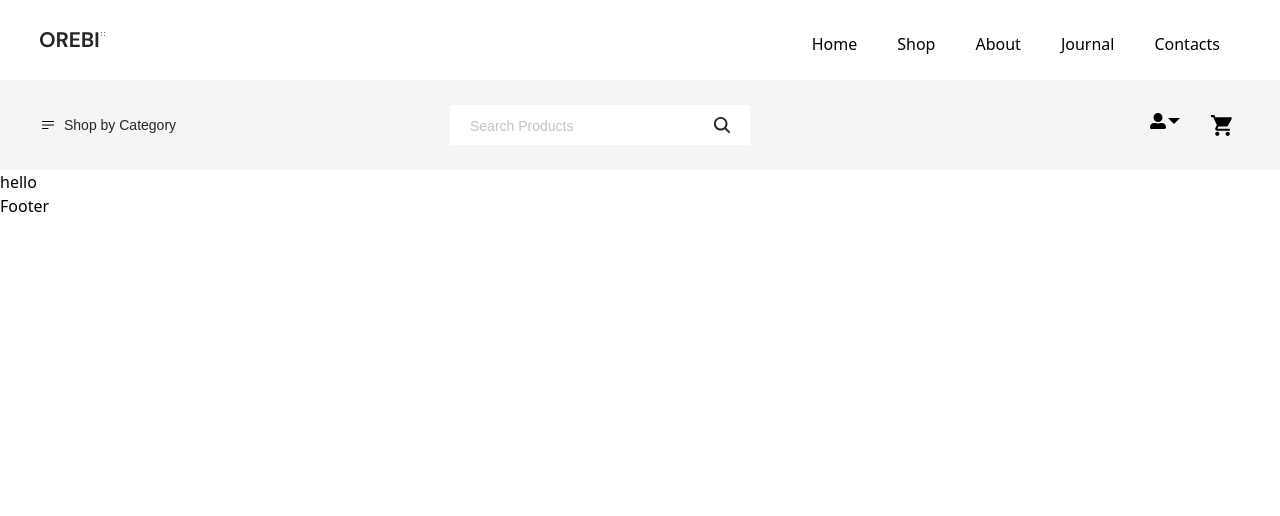
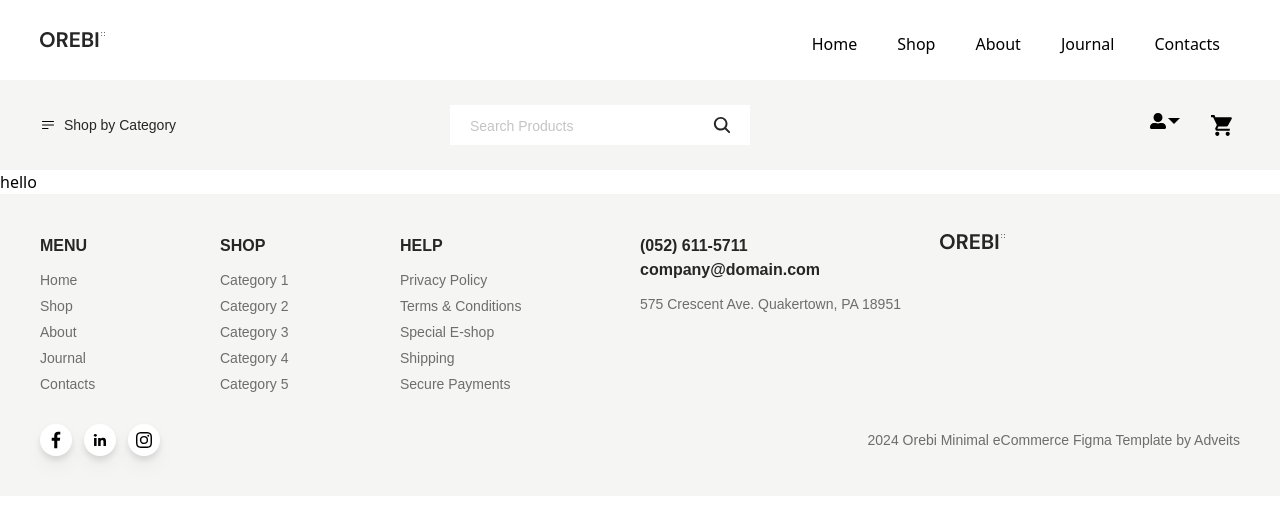
Before and after one commit to akash-khan-dev/orebi-E-commerce-frontend, a React (Vite) app: page / in a window 1280 px wide. Shown: the top 516 px of the page. Built offline with nearby package versions, Linux system fonts and the light colour scheme.

Commit message:
footer section design complete

```diff
--- a/src/Data/MenuData.js
+++ b/src/Data/MenuData.js
@@ -1,23 +1,23 @@
 export const menuData = [
   {
     title: "Home",
-    linkL: "/home",
+    link: "/home",
   },
   {
     title: "Shop",
-    linkL: "/shop",
+    link: "/shop",
   },
   {
     title: "About",
-    linkL: "/pages/about",
+    link: "/pages/about",
   },
   {
     title: "Journal",
-    linkL: "/journal",
+    link: "/journal",
   },
   {
     title: "Contacts",
-    linkL: "/contact",
+    link: "/contact",
   },
 ];
 export const CategoryData = [
--- /dev/null
+++ b/src/layout/Footer/footerData.js
@@ -0,0 +1,44 @@
+export const helpData = [
+  {
+    title: "Privacy Policy",
+    link: "/",
+  },
+  {
+    title: "Terms & Conditions",
+    link: "/",
+  },
+  {
+    title: "Special E-shop",
+    link: "/",
+  },
+  {
+    title: "Shipping",
+    link: "/",
+  },
+  {
+    title: "Secure Payments",
+    link: "/",
+  },
+];
+export const shopData = [
+  {
+    title: "Category 1",
+    link: "/",
+  },
+  {
+    title: "Category 2",
+    link: "/",
+  },
+  {
+    title: "Category 3",
+    link: "/",
+  },
+  {
+    title: "Category 4",
+    link: "/",
+  },
+  {
+    title: "Category 5",
+    link: "/",
+  },
+];
--- a/src/layout/Footer/index.jsx
+++ b/src/layout/Footer/index.jsx
@@ -1,7 +1,118 @@
 import React from "react";
-
+import { helpData, shopData } from "./footerData";
+import Lists from "../../components/common/Lists";
+import ListItem from "../../components/common/ListItems";
+import { menuData } from "../../Data/MenuData";
+import { Logo } from "../../SVG/Logo";
+import { BiLogoFacebook, BiLogoLinkedin } from "react-icons/bi";
+import { BsInstagram } from "react-icons/bs";
 const Footer = () => {
-  return <div>Footer</div>;
+  const date = new Date().getFullYear();
+  return (
+    <>
+      <footer className="footer py-10 bg-[#F5F5F3]">
+        <div className="container">
+          <div className="flex justify-between flex-wrap">
+            <div className="w-[33%] md:w-[15%]">
+              <div>
+                <h3 className="font-primaryFont font-bold text-base text-black mb-3">
+                  MENU
+                </h3>
+              </div>
+              <Lists>
+                {menuData.map((item, i) => (
+                  <ListItem
+                    link={item.link}
+                    key={i}
+                    className="sm:hover:ml-2 ease-in duration-300 hover:text-black hover:font-semibold  font-primaryFont text-sm font-normal text-[#6D6D6D] block mb-[6px]"
+                  >
+                    {item.title}
+                  </ListItem>
+                ))}
+              </Lists>
+            </div>
+            <div className="w-[33%] md:w-[15%]">
+              <div>
+                <h3 className="font-primaryFont font-bold text-base text-black mb-3">
+                  SHOP
+                </h3>
+              </div>
+              <Lists>
+                {shopData.map((item, i) => (
+                  <ListItem
+                    link={item.link}
+                    key={i}
+                    className="sm:hover:ml-2 ease-in duration-300 hover:text-black hover:font-semibold  font-primaryFont text-sm font-normal text-[#6D6D6D] block mb-[6px]"
+                  >
+                    {item.title}
+                  </ListItem>
+                ))}
+              </Lists>
+            </div>
+            <div className=" w-[33%] md:w-[20%]">
+              <div>
+                <h3 className="font-primaryFont font-bold text-base text-black mb-3">
+                  HELP
+                </h3>
+              </div>
+              <Lists>
+                {helpData.map((item, i) => (
+                  <ListItem
+                    link={item.link}
+                    key={i}
+                    className="sm:hover:ml-2 ease-in duration-300 hover:text-black hover:font-semibold  font-primaryFont text-sm font-normal text-[#6D6D6D] block mb-[6px]"
+                  >
+                    {item.title}
+                  </ListItem>
+                ))}
+              </Lists>
+            </div>
+            <div className="mt-8 md:mt-0 md:w-[25%]">
+              <div>
+                <h3 className="font-primaryFont font-bold text-base text-black mb-3">
+                  (052) 611-5711 <br /> company@domain.com
+                </h3>
+              </div>
+              <p className="font-primaryFont text-sm font-normal text-[#6D6D6D] block mb-[6px]">
+                575 Crescent Ave. Quakertown, PA 18951
+              </p>
+            </div>
+            <div className="mt-8 md:mt-0 w-[25%]">
+              <a href="/">
+                <Logo />
+              </a>
+            </div>
+          </div>
+          <div className="CopyRight pt-6">
+            <div className="flex justify-between items-center gap-4">
+              <div className="flex gap-3">
+                <div className="hover:-mt-1 transition-all ease-in-out duration-300 w-8 h-8 bg-white rounded-full flex items-center justify-center drop-shadow-lg">
+                  <a href="/">
+                    <BiLogoFacebook size={22} />
+                  </a>
+                </div>
+                <div className="hover:-mt-1 transition-all ease-in-out duration-300 w-8 h-8 bg-white rounded-full flex items-center justify-center drop-shadow-lg">
+                  <a href="/">
+                    <BiLogoLinkedin />
+                  </a>
+                </div>
+                <div className="hover:-mt-1 transition-all ease-in-out duration-300 w-8 h-8 bg-white rounded-full flex items-center justify-center drop-shadow-lg">
+                  <a href="/">
+                    <BsInstagram />
+                  </a>
+                </div>
+              </div>
+              <div className="                       ">
+                <p className="font-primaryFont font-normal text-sm text-[#6D6D6D]                          ">
+                  {date} Orebi Minimal eCommerce Figma Template by Adveits
+                </p>
+              </div>
+            </div>
+          </div>
+        </div>
+      </footer>
+    </>
+  );
 };
 
 export default Footer;
--- a/src/layout/Navbar/index.jsx
+++ b/src/layout/Navbar/index.jsx
@@ -38,7 +38,7 @@ const Navbar = () => {
                   {menuData?.map((item, index) => (
                     <ListItems
                       key={index}
-                      link={item.linkL}
+                      link={item.link}
                       liStyle="md:mx-4 lg:mx-5"
                       className="hover:text-black hover:font-bold hover:transition-all hover:ease-in-out duration-300 relative after:absolute after:content[''] after:w-[0px] after:h-[3px] after:bg-black after:bottom-[-5px] after:left-0 before:absolute before:content[''] before:w-[0px] before:h-[3px] before:bg-black before:bottom-[-12px] before:left-0 hover:before:w-[20px] hover:after:w-[40px] after:transition-all after:ease-in-out after:duration-300 before:transition-all before:ease-in-out before:duration-300"
                     >
@@ -59,7 +59,7 @@ const Navbar = () => {
                   <Lists className=" absolute top-5 right-0 bg-[#959595] z-30">
                     {menuData?.map((item, index) => (
                       <ListItems
-                        link={item.linkL}
+                        link={item.link}
                         key={index}
                         className="font-primaryFont block py-2 px-12 text-white font-semibold text-sm hover:bg-white transition duration-300 ease-in-out hover:text-black"
                       >
```
